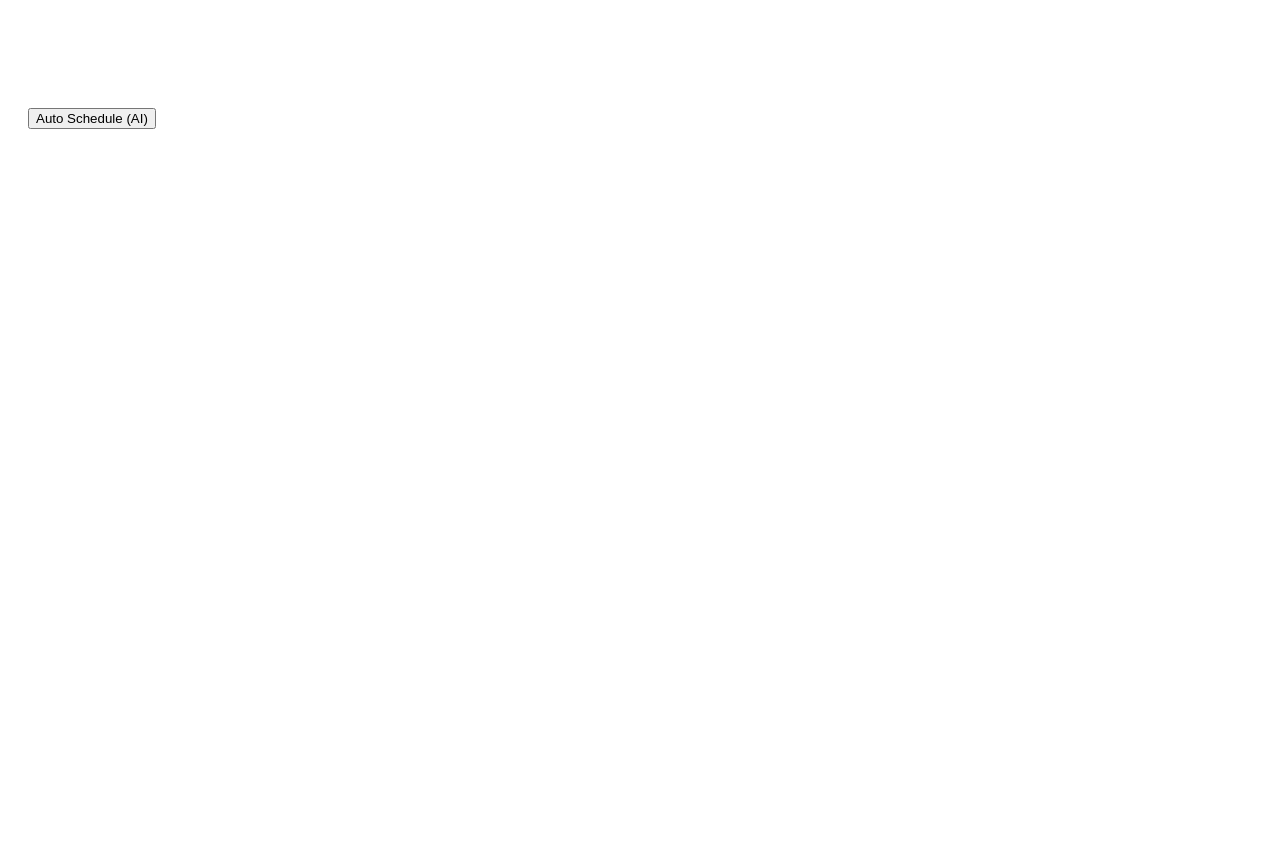
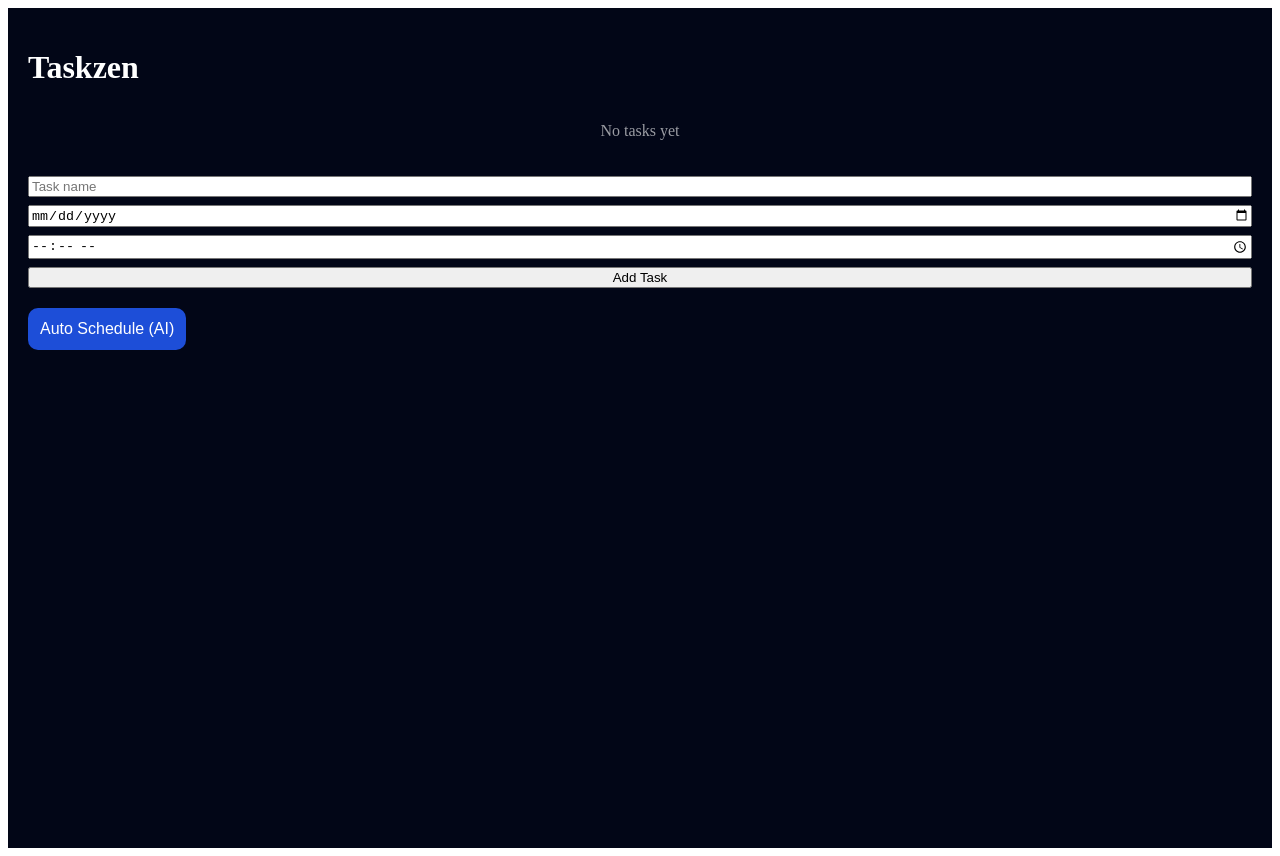
Before and after one commit to mohitsilavat09/Sudo, a Next.js app: page / in a window 1280 px wide. Before the commit the page ends 800 px from the top, so only its background shows below. Built offline with nearby package versions, Linux system fonts and the light colour scheme.

Commit message:
Update index.js

```diff
--- a/pages/index.js
+++ b/pages/index.js
@@ -1,74 +1,199 @@
-// pages/index.js
-
 import { useEffect, useState } from "react";
-import { shouldRunToday, isTimeMatch } from "../utils/scheduler";
-import { notify, requestPermission } from "../utils/notification";
-import { autoSchedule } from "../utils/aiPlanner";
+import Head from "next/head";
 
 export default function Home() {
   const [tasks, setTasks] = useState([]);
+  const [text, setText] = useState("");
+  const [date, setDate] = useState("");
+  const [time, setTime] = useState("");
 
   // Load tasks
   useEffect(() => {
-    const saved = JSON.parse(localStorage.getItem("tasks")) || [];
-    setTasks(saved);
-    requestPermission();
+    const saved = localStorage.getItem("tasks");
+    if (saved) setTasks(JSON.parse(saved));
   }, []);
 
-  // Scheduler loop (every minute)
+  // Save tasks
   useEffect(() => {
-    const timer = setInterval(() => {
-      const stored = JSON.parse(localStorage.getItem("tasks")) || [];
+    localStorage.setItem("tasks", JSON.stringify(tasks));
+  }, [tasks]);
 
-      stored.forEach((task) => {
-        if (
-          !task.completed &&
-          shouldRunToday(task) &&
-          isTimeMatch(task)
-        ) {
-          notify(task.title);
-        }
-      });
-    }, 60000);
+  function addTask() {
+    if (!text || !date || !time) return;
 
-    return () => clearInterval(timer);
-  }, []);
+    setTasks([
+      ...tasks,
+      {
+        id: Date.now(),
+        text,
+        date,
+        time,
+        done: false,
+      },
+    ]);
 
-  // Auto-planner
-  const runAIPlanner = () => {
-    const planned = autoSchedule(tasks);
-    localStorage.setItem("tasks", JSON.stringify(planned));
-    setTasks(planned);
-  };
+    setText("");
+    setDate("");
+    setTime("");
+  }
+
+  function toggleTask(id) {
+    setTasks(
+      tasks.map((t) =>
+        t.id === id ? { ...t, done: !t.done } : t
+      )
+    );
+  }
+
+  function deleteTask(id) {
+    setTasks(tasks.filter((t) => t.id !== id));
+  }
+
+  // Simple AI Auto Schedule (logic-only, safe)
+  function autoSchedule() {
+    if (tasks.length === 0) return;
+
+    const today = new Date().toISOString().split("T")[0];
+    const startHour = 9;
+
+    const newTasks = tasks.map((t, i) => ({
+      ...t,
+      date: today,
+      time: `${String(startHour + i).padStart(2, "0")}:00`,
+    }));
+
+    setTasks(newTasks);
+  }
 
   return (
-    <div style={{ padding: 20, color: "white" }}>
-      <h1>Taskzen</h1>
+    <>
+      <Head>
+        <title>Taskzen</title>
+      </Head>
 
-      <button onClick={runAIPlanner}>
-        Auto Schedule (AI)
-      </button>
+      <main style={styles.container}>
+        <h1 style={styles.title}>Taskzen</h1>
 
-      {tasks.map((task, i) => (
-        <div key={i} style={{ marginTop: 15 }}>
+        {/* TASK LIST */}
+        <div style={styles.list}>
+          {tasks.length === 0 && (
+            <p style={styles.empty}>No tasks yet</p>
+          )}
+
+          {tasks.map((task) => (
+            <div key={task.id} style={styles.card}>
+              <input
+                type="checkbox"
+                checked={task.done}
+                onChange={() => toggleTask(task.id)}
+              />
+
+              <div style={{ flex: 1 }}>
+                <h3
+                  style={{
+                    textDecoration: task.done
+                      ? "line-through"
+                      : "none",
+                  }}
+                >
+                  {task.text}
+                </h3>
+                <p style={styles.time}>
+                  {task.date} • {task.time}
+                </p>
+              </div>
+
+              <button
+                style={styles.delete}
+                onClick={() => deleteTask(task.id)}
+              >
+                🗑
+              </button>
+            </div>
+          ))}
+        </div>
+
+        {/* ADD TASK */}
+        <div style={styles.addBox}>
           <input
-            type="checkbox"
-            checked={task.completed}
-            onChange={() => {
-              const updated = [...tasks];
-              updated[i].completed = !updated[i].completed;
-              setTasks(updated);
-              localStorage.setItem("tasks", JSON.stringify(updated));
-            }}
+            placeholder="Task name"
+            value={text}
+            onChange={(e) => setText(e.target.value)}
           />
-          <span style={{ marginLeft: 10 }}>
-            {task.title}
-          </span>
-          <div style={{ opacity: 0.7 }}>
-            {task.date && new Date(task.date).toLocaleString()}
-          </div>
+          <input
+            type="date"
+            value={date}
+            onChange={(e) => setDate(e.target.value)}
+          />
+          <input
+            type="time"
+            value={time}
+            onChange={(e) => setTime(e.target.value)}
+          />
+          <button onClick={addTask}>Add Task</button>
         </div>
-      ))}
-    </div>
+
+        {/* AI BUTTON */}
+        <button style={styles.aiBtn} onClick={autoSchedule}>
+          Auto Schedule (AI)
+        </button>
+      </main>
+    </>
   );
 }
+
+/* SIMPLE PROFESSIONAL STYLES */
+const styles = {
+  container: {
+    minHeight: "100vh",
+    background: "linear-gradient(180deg,#020617,#020617)",
+    color: "#fff",
+    padding: 20,
+  },
+  title: {
+    fontSize: 32,
+    marginBottom: 20,
+  },
+  list: {
+    display: "flex",
+    flexDirection: "column",
+    gap: 12,
+  },
+  card: {
+    background: "#0f172a",
+    borderRadius: 14,
+    padding: 14,
+    display: "flex",
+    alignItems: "center",
+    gap: 12,
+  },
+  time: {
+    fontSize: 12,
+    opacity: 0.7,
+  },
+  delete: {
+    background: "none",
+    border: "none",
+    color: "#f87171",
+    fontSize: 18,
+  },
+  empty: {
+    opacity: 0.6,
+    textAlign: "center",
+  },
+  addBox: {
+    marginTop: 20,
+    display: "flex",
+    flexDirection: "column",
+    gap: 8,
+  },
+  aiBtn: {
+    marginTop: 20,
+    padding: 12,
+    borderRadius: 10,
+    background: "#1d4ed8",
+    color: "#fff",
+    border: "none",
+    fontSize: 16,
+  },
+};
```
